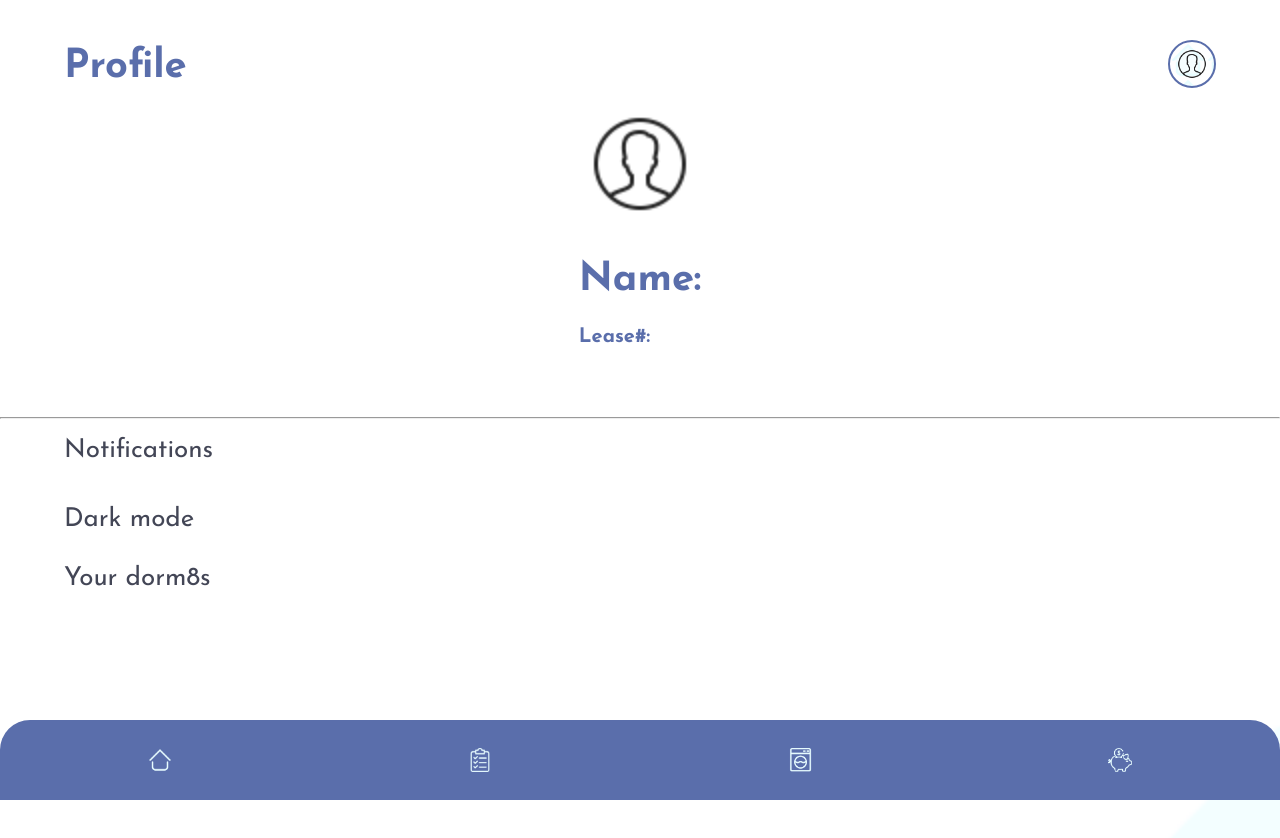
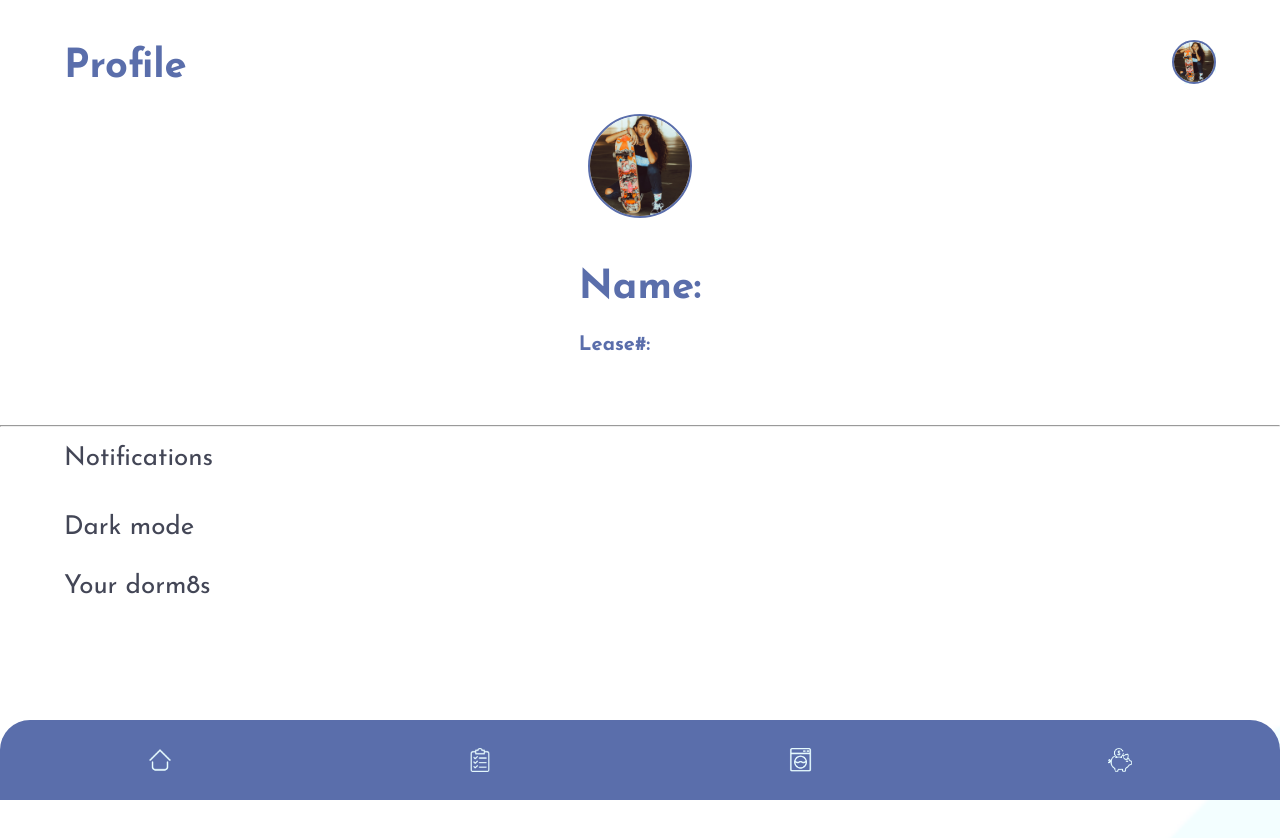
Before and after one commit to vlkeniko/dorm8s, a React (Create React App) app: page /profile in a window 1280 px wide. Shown: the top 838 px of the page. Built offline with nearby package versions, Linux system fonts and the light colour scheme; no server answers; a web font is replaced by a local one.

Commit message:
img for the profile pic

```diff
--- a/src/App.css
+++ b/src/App.css
@@ -201,14 +201,17 @@ body {
   right: 5%;
   width: 20px;
   height: 20px;
-  border: var(--main-blue) 2px solid;
-  border-radius: 50%;
 }
 
 .nav-icon {
-  width: 30px;
-  height: 30px;
+  width: 40px;
+  height: 40px;
   color: white;
+  border-radius: 50%;
+  object-fit: cover;
+
+  border: var(--main-blue) 2px solid;
+  border-radius: 50%;
 }
 
 /*Balance*/
@@ -670,9 +673,13 @@ body {
   align-items: center;
 }
 
-.profile-image{
+.profile-img{
   width: 100px;
   height: 100px;
+  color: white;
+  border-radius: 50%;
+  object-fit: cover;
+  border: var(--main-blue) 2px solid;
 }
 
 /*The settings*/
--- a/src/components/Nav.js
+++ b/src/components/Nav.js
@@ -1,7 +1,7 @@
 // This documment shows the menuitems(links) in the app's main navigation menu
 // Implemented by app.js.
 import { NavLink } from "react-router-dom";
-import Profile from "../pictures/profile.png";
+import Profile from "../pictures/profilepic.jpg";
 
 export default function Nav() {
   return (
@@ -34,7 +34,7 @@ export default function Nav() {
       </nav>
       <div className="navlink-container">
         <NavLink className="navlink navlink-profile" to="/profile">
-          <img src={Profile} alt="homeicon" className="nav-icon"/>
+          <img src={Profile} alt="Profile frame" className="nav-icon"/>
         </NavLink>
       </div>
     </div>
--- a/src/components/Profile.js
+++ b/src/components/Profile.js
@@ -1,6 +1,6 @@
 import { React, useState, useEffect } from "react";
 import { endpoint, getFromEndpoint } from "../utils/database_functions";
-import profile from "../pictures/profile.png";
+import profile from "../pictures/profilepic.jpg";
 import { forceHomePage } from "../pages/LoginPage";
 
 export default function Profile(props) {
@@ -14,7 +14,7 @@ export default function Profile(props) {
   return (
     <div className="profile-information">
       <div className="profile-image">
-        <img className="profile-image" src={profile} alt="profile"></img>
+        <img className="profile-image profile-img" src={profile} alt="profile"></img>
       </div>
       <div className="profile-text">
         <h1>Name: {props.user.name}</h1>
```
Also changed, not shown: src/pictures/profilepic.jpg (added).
